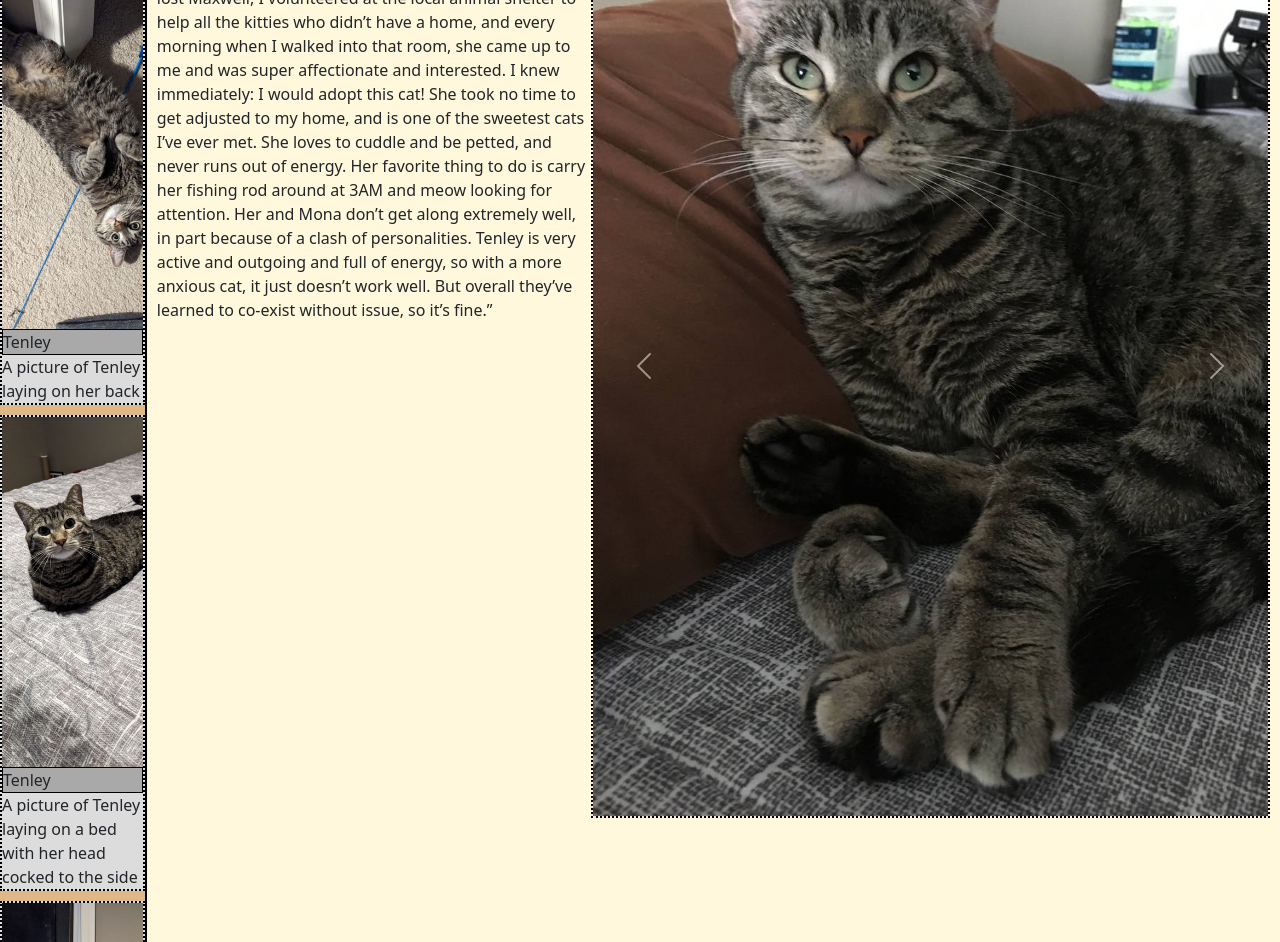
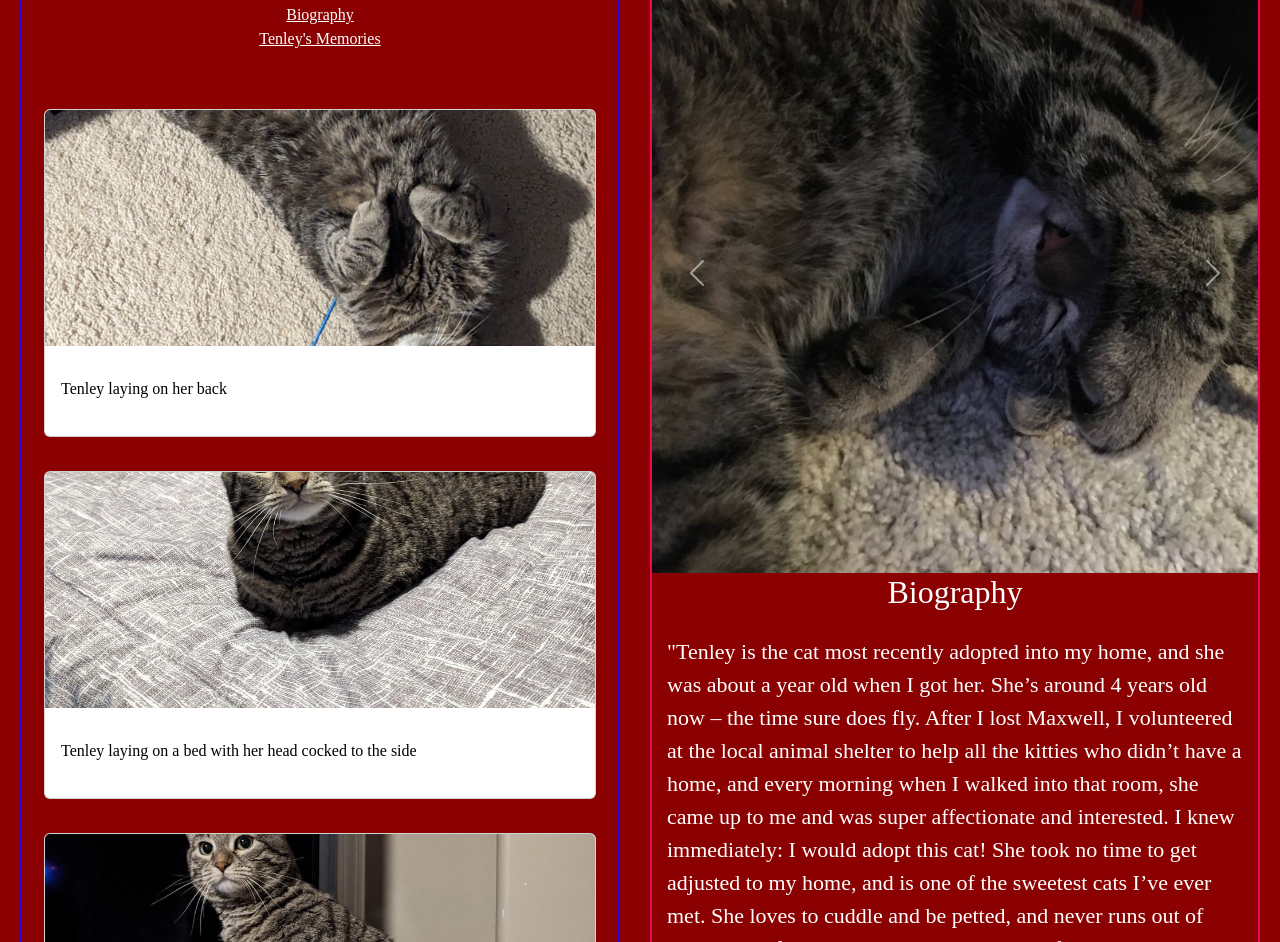
Before and after one commit to Nico-Hammer/Web-Dev-FinalAssignment, a plain HTML site: page NicoPage.html in a window 1280 px wide. Shown: the part 190-1132 px from the top of the page. Drawn offline with nearby package versions, Linux system fonts and the light colour scheme.

Commit message:
finished my page

```diff
--- a/NicoPage.html
+++ b/NicoPage.html
@@ -17,51 +17,48 @@
             <a href="./index.html">Main page</a>
             <a href="./KoryPage.html">Kory's page</a>
         </nav>
+        <img src="./Images/Other/paws.png" alt="paw image">
     </header>
-    <main class="flex-container">
-        <section class="side">
-            <h2>this is the side part</h2>
-            <nav>
-                <a href="#biography">Biography</a>
-                <a href="#Tenleycarousel">Images</a>
-            </nav>
-            <div class="card1" id="Ten4">
-                <img src="./Images/Tenley/tenley4.jpg" alt="Tenley-Roll" class="card-img-top">
-                <div class="card-header" id="Ten4-Head">Tenley</div>
-                <div class="card-body">
-                    <p class="card-text" id="Ten4-Body">A picture of Tenley laying on her back</p>
+    <aside class="side">
+        <h2>Side Section</h2>
+        <nav>
+            <ul>
+                <li><a href="#biography">Biography</a></li>
+                <li><a href="#Tenleycarousel">Tenley's Memories</a></li>
+            </ul>
+        </nav>
+        <div class="container mt-5" id="side container">
+            <div class="row">
+                <div class="col-12 mb-4">
+                    <div class="card" id="Ten4">
+                        <img src="./Images/Tenley/tenley4.jpg" class="card-img-top" alt="Tenley-Roll">
+                        <div class="card-body">
+                            <p class="card-title" id="Ten4-Body">Tenley laying on her back</p>
+                        </div>
+                    </div>
+                </div>
+                <div class="col-12 mb-4">
+                    <div class="card" id="Ten5">
+                        <img src="./Images/Tenley/tenley5.jpg" class="card-img-top" alt="Tenley-Bed ">
+                        <div class="card-body">
+                            <p class="card-title" id="Ten5-Body">Tenley laying on a bed with her head cocked to the side</p>
+                        </div>
+                    </div>
+                </div>
+                <div class="col-12 mb-4">
+                    <div class="card" id="Ten6">
+                        <img src="./Images/Tenley/tenley6.jpg" class="card-img-top" alt="Tenley-Anger">
+                        <div class="card-body">
+                            <p class="card-title" id="Ten6-Body">Tenley standing on a counter, looking ready to attack</p>
+                        </div>
+                    </div>
                 </div>
             </div>
-            <div class="card2" id="Ten5">
-                <img src="./Images/Tenley/tenley5.jpg" alt="Tenley-Bed  " class="card-img-top">
-                <div class="card-header" id="Ten5-Head">Tenley</div>
-                <div class="card-body">
-                    <p class="card-text" id="Ten5-Body">A picture of Tenley laying on a bed with her head cocked to the side</p>
-                </div>
-            </div>
-            <div class="card3" id="Ten6">
-                <img src="./Images/Tenley/tenley6.jpg" alt="Tenley-Anger" class="card-img-top">
-                <div class="card-header" id="Ten6-Head">Tenley</div>
-                <div class="card-body">
-                    <p class="card-text" id="Ten6-Body">A picture of Tenley standing on a counter, looking ready to attack</p>
-                </div>
-            </div>
-        </section>
-        <section id="biography">
-        <h2>Biography</h2>
-        <p>"Tenley is the cat most recently adopted into my home, and she was about a year old when
-            I got her. She’s around 4 years old now – the time sure does fly. After I lost Maxwell, I
-            volunteered at the local animal shelter to help all the kitties who didn’t have a home, and
-            every morning when I walked into that room, she came up to me and was super affectionate
-            and interested. I knew immediately: I would adopt this cat!
-            She took no time to get adjusted to my home, and is one of the sweetest cats I’ve ever met.
-            She loves to cuddle and be petted, and never runs out of energy. Her favorite thing to do is
-            carry her fishing rod around at 3AM and meow looking for attention. Her and Mona don’t get along extremely well, in part because of a clash of personalities.
-            Tenley is very active and outgoing and full of energy, so with a more anxious cat, it just
-            doesn’t work well. But overall they’ve learned to co-exist without issue, so it’s fine.”</p>
-        </section>
+        </div>
+    </aside>
+    <main class="content-container">
         <section class="carouselcontainer">
-            <h2 id="carouselhead">Images</h2>
+            <h2 id="carouselhead">Tenley Memories</h2>
             <div class="carousel slide" id="Tenleycarousel">
                 <button class="carousel-control-prev" type="button" data-bs-target="#Tenleycarousel" data-bs-slide="prev">
                     <span class="carousel-control-prev-icon" aria-hidden="true"></span>
@@ -73,17 +70,30 @@
                 </button>
                 <div class="carousel-inner">
                     <div class="carousel-item active">
-                        <img src="./Images/Tenley/tenley1.jpg" alt="urt" class="d-block w-100 "/>
+                        <img src="./Images/Tenley/tenley3.jpg" alt="urt" class="d-block w-100 "/>
                     </div>
                     <div class="carousel-item">
-                        <img src="./Images/Tenley/tenley2.jpg" alt="text" class="d-block w-100"/>
+                        <img src="./Images/Tenley/tenley11.jpg" alt="text" class="d-block w-100"/>
                     </div>
                     <div class="carousel-item">
-                        <img src="./Images/Tenley/tenley3.jpg" alt="text" class="d-block w-100"/>
+                        <img src="./Images/Tenley/tenley12.jpg" alt="text" class="d-block w-100"/>
                     </div>
                 </div>
             </div>
         </section>
+        <article id="biography">
+            <h2>Biography</h2>
+            <p>"Tenley is the cat most recently adopted into my home, and she was about a year old when
+                I got her. She’s around 4 years old now – the time sure does fly. After I lost Maxwell, I
+                volunteered at the local animal shelter to help all the kitties who didn’t have a home, and
+                every morning when I walked into that room, she came up to me and was super affectionate
+                and interested. I knew immediately: I would adopt this cat!
+                She took no time to get adjusted to my home, and is one of the sweetest cats I’ve ever met.
+                She loves to cuddle and be petted, and never runs out of energy. Her favorite thing to do is
+                carry her fishing rod around at 3AM and meow looking for attention. Her and Mona don’t get along extremely well, in part because of a clash of personalities.
+                Tenley is very active and outgoing and full of energy, so with a more anxious cat, it just
+                doesn’t work well. But overall they’ve learned to co-exist without issue, so it’s fine.”</p>
+        </article>
     </main>
     <footer>
         <p><b>This page was made by Nico Hammer <br/>Images were provided by "Travis Cattington"</b></p>
--- a/Styles/NicoPage.css
+++ b/Styles/NicoPage.css
@@ -1,73 +1,108 @@
+* {
+    color: white;
+    font-family: Avenir;
+}
+body {
+    display: grid;
+    grid-template-areas:
+        "header header"
+        "sidebar main"
+        "footer footer";
+    grid-template-columns: 1fr 3fr;
+    gap: 20px;
+    padding: 20px;
+    background-color: #8B0000 !important;
+}
 header {
-    border-bottom: 2px solid black;
-    background-color: floralwhite;
+    grid-area: header;
+    border: 2px dotted rgb(30, 255, 0);
 }
 .flex-header {
     display: flex;
-    align-items: flex-end;
+    align-items: center;
+    justify-content: space-between;
+    margin-left: 20px;
+    margin-bottom: 15px;
+}
+.flex-header img {
+    height: 50px;
+    padding: 0 20px;
 }
 .headernav {
     display: flex;
     justify-content: space-evenly;
 }
 .headernav a {
+    color: white;
     margin-right: 10px;
 }
-.flex-header nav {
-    margin-left: 20px;
-    margin-bottom: 15px;
+.headernav a:hover {
+        color: #74FFFF;
 }
-.flex-container {
-    display: flex;
-    justify-content: space-evenly;
-    flex-wrap: wrap;
-    align-items: flex-start;
-    background-color: cornsilk;
+aside img {
+    object-fit: cover;
+    width: 300px;
+    height: 236px;
 }
 .side {
-    border-right: 2px solid black;
-    flex: 2;
-    align-items: flex-start;
+    grid-area: sidebar;
+    border: 2px solid #2207f2;
     margin-right: 10px;
-    background-color: burlywood;
+}
+.row {
+    border: none;
+}
+.side h2 {
+    text-align: center;
+    padding-top: 20px;
+}
+.side nav {
+    text-align: center;
+}
+.side a {
+    color: white;
+}
+.side a:hover {
+    color: #74FFFF;
+}
+.side ul {
+    padding: 10px;
+    list-style-type: none;
+}
+.side p {
+    color: black;
+    padding-top: 15px;
+}
+.card {
+    margin-right: 10px;
+    margin-left: 10px;
 }
 #Ten4 {
-    border: 2px dotted black;
-    background-color: gainsboro;
     margin-bottom: 10px;
 }
-#Ten4-Head {
-    border: 1px solid black;
-    background-color: darkgray;
+#Ten4-Body {
+    height: 50px;
 }
 #Ten5 {
-    border: 2px dotted black;
-    background-color: gainsboro;
     margin-bottom: 10px;
 }
-#Ten5-Head {
-    border: 1px solid black;
-    background-color: darkgray;
+#Ten5-Body {
+    height: 50px;
 }
 #Ten6 {
-    border: 2px dotted black;
-    background-color: gainsboro;
     margin-bottom: 10px;
 }
-#Ten6-Head {
-    border: 1px solid black;
-    background-color: darkgray;
+#Ten6-Body {
+    height: 50px;
 }
-.side nav {
-    display: flex;
-    justify-content: space-evenly;
+.content-container {
+    width: 100%;
+    border: 2px solid #f70459;
+    grid-area: main;
 }
-.side img {
-    object-fit: cover;
-    height: 350px;
-}
-#biography {
-    flex: 6;
+.content-container p {
+    padding: 15px;
+    font-size: 22px;
 }
 #biography h2 {
     text-align: center;
@@ -76,18 +111,41 @@ header {
     text-align: center;
 }
 .carouselcontainer {
-    border: 2px dotted black;
-    background-color: blanchedalmond;
     margin-right: 10px;
+    width: 100%;
 }
 .carousel-inner img {
     object-fit: cover;
-    height: 900px;
-    width: 250px;
+    height: 600px;
 }
 footer {
-    background-color: beige;
-    border-top: 2px solid black;
+    grid-area: footer;
+    border: 2px solid #f906b8;
+    display: flex;
+    justify-content: center;
+    align-items: center;
     text-align: center;
-    height: 6em;
 }
+footer p {
+    padding-top: 20px;
+}
+@media screen and (max-width: 1300px) {
+    body {
+        grid-template-areas:
+        "header header"
+        "sidebar"
+        "main main"
+        "footer footer";
+        grid-template-columns: 1fr 1fr;
+    }
+}
+@media screen and (max-width: 850px) {
+    body {
+        grid-template-areas:
+        "header"
+        "sidebar"
+        "main"
+        "footer";
+        grid-template-columns: 1fr;
+    }
+}
```
